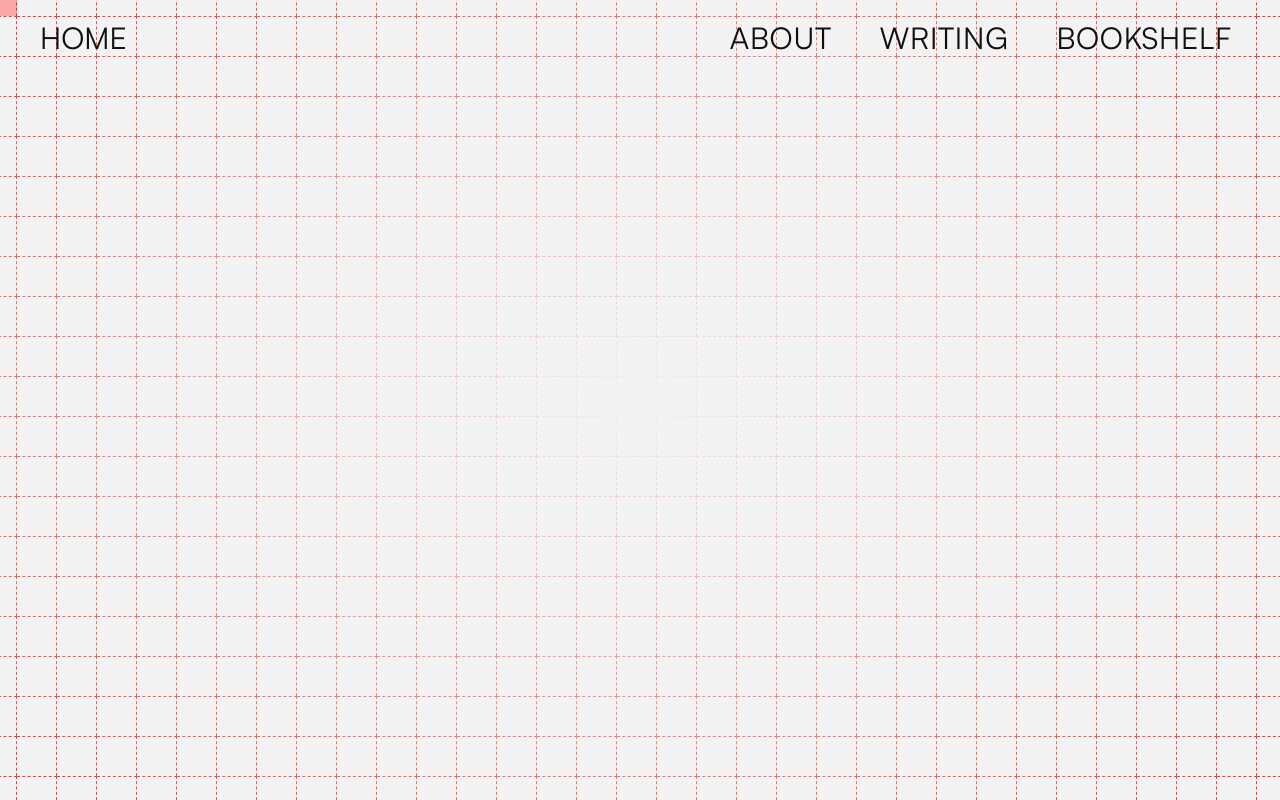
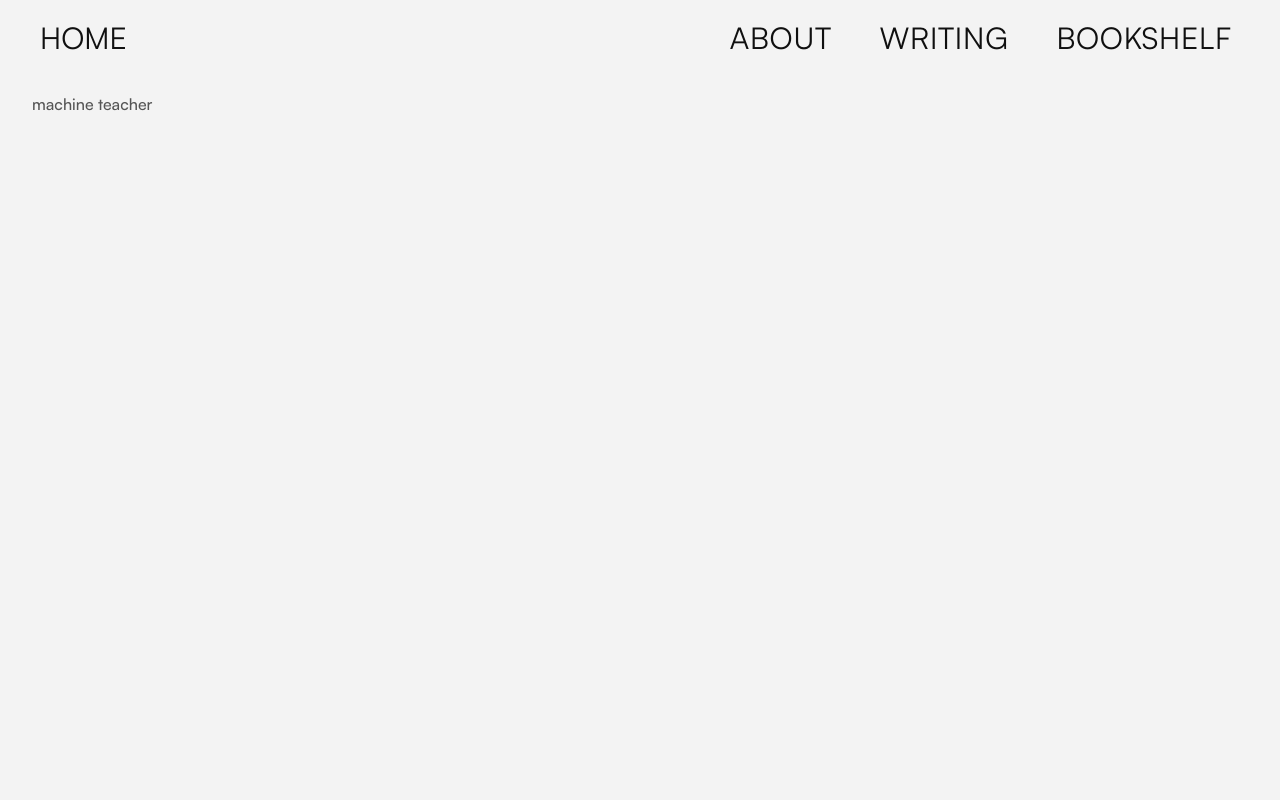
Before and after one commit to beverm2391/beneverman.com-v5, a Next.js app: page /canvas in a window 1280 px wide. Built offline with nearby package versions, Linux system fonts and the light colour scheme; a web font is replaced by a local one.

Commit message:
got a new version thats simple but clean

```diff
--- a/app/(landing)/page.tsx
+++ b/app/(landing)/page.tsx
@@ -1,5 +1,6 @@
 import HoverScatter from '@/core/components/HoverScatter';
-import LandingPage from '@/core/components/Pages_/LandingPage';
+// import LandingPage from '@/core/components/Pages_/Landing/LandingPage';
+import LandingPage from '@/core/components/Pages_/Landing/LandingPage';
 
 export default function Home() {
   return (
--- a/core/components/BackgroundBoxes.tsx
+++ b/core/components/BackgroundBoxes.tsx
@@ -7,15 +7,15 @@ export const BoxesCore = ({ className, ...rest }: { className?: string }) => {
     const rows = new Array(150).fill(1);
     const cols = new Array(100).fill(1);
     let colors = [
-        "--sky-300",
-        "--pink-300",
-        "--green-300",
-        "--yellow-300",
-        "--red-300",
-        "--purple-300",
-        "--blue-300",
-        "--indigo-300",
-        "--violet-300",
+        "--sky-500",
+        "--pink-500",
+        "--green-500",
+        "--yellow-500",
+        "--red-500",
+        "--purple-500",
+        "--blue-500",
+        "--indigo-500",
+        "--violet-500",
     ];
     const getRandomColor = () => {
         return colors[Math.floor(Math.random() * colors.length)];
@@ -36,8 +36,8 @@ export const BoxesCore = ({ className, ...rest }: { className?: string }) => {
                 <motion.div
                     key={`row` + i}
                     className={cn(
-                        "w-[40px] h-[40px]",
-                        "border-l",
+                        "w-[70px] h-[70px]",
+                        // "border-l",
                         "border-slate-700 relative border-dashed"
                     )}
                 >
@@ -52,10 +52,13 @@ export const BoxesCore = ({ className, ...rest }: { className?: string }) => {
                             }}
                             key={`col` + j}
                             className={cn(
-                                "w-[40px] h-[40px]",
-                                "border-r border-t",
-                                "border-red-700 border-dashed relative",
+                                "w-[70px] h-[70px]",
+                                // "border-r border-t",
+                                "border-black border-dashed relative",
                                 "border-opacity-80",
+                                // "rounded-full",
+                                "hover:shadow-2xl",
+                                "hover:cursor-grab"
                             )}
                         >
                             {/* {j % 2 === 0 && i % 2 === 0 ? (
--- a/core/components/Pages_/CanvasPage.tsx
+++ b/core/components/Pages_/CanvasPage.tsx
@@ -3,12 +3,11 @@
 import { Boxes } from "../BackgroundBoxes";
 import InfiniteTube from "../InfiniteTubeV2";
 import TestR3F from "../TestR3F";
+import TextTransition from "../TextTransition";
 import Waves from "../WavesV1";
 
 export default function CanvasPage() {
     return (
-        <div className="absolute inset-0 w-full h-full [mask-image:radial-gradient(transparent,white)] overflow-hidden">
-            <Boxes />
-        </div>
+        <TextTransition />
     )
 }
--- a/core/components/Pages_/LandingPage.tsx
+++ b/core/components/Pages_/Landing/LandingPage.tsx
@@ -4,11 +4,12 @@ import { FADE_IN_ANIMATION_VARIANTS, FADE_UP_ANIMATION_VARIANTS } from "@/config
 import { motion, useInView } from "framer-motion";
 import { Suspense, useRef } from "react";
 
-import Waves from "../WavesV1";
+import Waves from "../../WavesV1";
 import { cn } from "@/lib/utils";
-import BoxesDemo, { Boxes } from "../BackgroundBoxes";
-import { LampContainer } from "../Lamp";
-import ResponsiveGrid from "../ResponsiveGrid";
+import BoxesDemo, { Boxes } from "../../BackgroundBoxes";
+import { LampContainer } from "../../Lamp";
+import ResponsiveGrid from "../../ResponsiveGrid";
+import TextTransition from "../../TextTransition";
 
 export default function LandingPage() {
     const currentYear: number = new Date().getFullYear();
@@ -23,7 +24,7 @@ export default function LandingPage() {
                 animate={{ opacity: 1 }}
                 transition={{ duration: 0.4 }}
             >
-                <div className="w-full h-full flex flex-col p-8">
+                <div className="w-full h-full flex flex-col p-8 items-center justify-center">
                     {/* <h2
                             className={cn(
                                 "text-3xl md:text-4xl lg:text-5xl xl:text-6xl 7xl:text-6xl mt-12 mb-4",
@@ -36,7 +37,7 @@ export default function LandingPage() {
                             "Ben is just crazy enough to keep things interesting, and just sane enough to keep things together."
                         </h2>
                     </div> */}
-                    <div className='w-full h-full flex flex-col z-10 md:items-center justify-center'>
+                    <div className='flex flex-col items-center justify-center my-36 -translate-y-10 z-10'>
                         <div className={cn(
                             // "bg-red-500",
                             // "bg-gradient-to-r from-white via-slate-200 to-slate-100",
@@ -44,39 +45,40 @@ export default function LandingPage() {
                             "bg-clip-text",
                             // "translate-y-[-10vh] md:translate-y-0",
                             // "translate-y-[-20vh]",
+                            "z-10 "
                         )}>
                             <h1
                                 className={cn(
-                                    "text-8xl md:text-8xl lg:text-[9rem] xl:text-[11rem] 2xl:text-[12rem]",
+                                    "text-8xl md:text-8xl lg:text-[8rem] xl:text-[9rem] 2xl:text-[12rem]",
                                     "font-bold",
                                     "uppercase",
                                     "text-transparent",
                                     "tracking-tight",
-                                    // "stroke"
                                 )}>
-                                Ben<br className="block md:hidden" />{' '}Everman
+                                Ben<br className="block hidden" />{' '}E<span className="text-red-500">.</span>
                             </h1>
                         </div>
                         <h2 className={cn(
                             "text-3xl md:text-4xl lg:text-5xl xl:text-6xl 7xl:text-6xl mt-4",
-                            "text-[var(--hero-text-color)] font-medium",
-                            "z-10",
+                            "text-[var(--hero-text-color)] font-medium z-10",
+                            ""
                         )}>
-                            tinkerer, purveyor of strange ideas, neuron tickler
+                            <TextTransition/>
                         </h2>
                     </div>
                 </div>
                 <motion.div
                     className={cn(
                         "absolute top-0 left-0 w-full h-full overflow-hidden",
-                        "[mask-image:radial-gradient(white,transparent)]",
+                        "[mask-image:radial-gradient(transparent,white)]",
                     )}
                     initial={{ opacity: 0 }}
-                    animate={{ opacity: 0.9 }}
+                    animate={{ opacity: 1 }}
                     transition={{ duration: 0.4, delay: 0.4 }}
                 >
-                    <ResponsiveGrid />
-                    <Waves />
+                    {/* <ResponsiveGrid /> */}
+                    {/* <Waves /> */}
+                    <BoxesDemo />
                 </motion.div>
             </motion.div>
         </section>
--- /dev/null
+++ b/core/components/Pages_/Landing/LandingPage2.tsx
@@ -0,0 +1,29 @@
+import { cn } from '@/lib/utils';
+import TextTransition from '../../TextTransition';
+
+export default function LandingPage() {
+    return (
+        <div className={cn(
+                'top-0 left-0 absolute w-full h-full flex flex-col pt-16 px-8 mb-8',
+                'bg-[#f2e9e2]'
+            )}>
+            <div className={cn(
+                'h-full',
+                ' border-slate-900',
+                'w-full px-[10vw]',
+                'pb-24',
+                )}>
+                <div className="">
+                    <h1 className="text-[11rem] font-bold tracking-tight uppercase">
+                        <span>
+                            Ben Everman.
+                        </span>
+                    </h1>
+                </div>
+                <div className="text-6xl">
+                    <TextTransition />
+                </div>
+            </div>
+        </div>
+    );
+}
--- /dev/null
+++ b/core/components/TextTransition.tsx
@@ -0,0 +1,46 @@
+"use client"
+
+import { motion } from "framer-motion";
+import { useEffect, useState } from "react";
+import { AnimatePresence } from "framer-motion";
+
+export default function TextTransition() {
+    const texts = [
+        "software engineer",
+        "tinkerer",
+        "machine teacher",
+        "neural networker",
+        "purveyor of fine ideas",
+    ]
+
+    const [index, setIndex] = useState(0);
+
+    useEffect(() => {
+        // Change the text every 2.4 seconds (400ms for animation out, 400ms for animation in, and 1600ms of visibility)
+        // The total duration matches the transition duration + delay so the text stays visible for 2 seconds
+        const cycleTexts = setInterval(() => {
+            setIndex((currentIndex) => (currentIndex + 1) % texts.length);
+        }, 2400);
+
+        return () => clearInterval(cycleTexts);
+    }, [texts.length]);
+
+    return (
+        <div className='flex flex-col'>
+            <AnimatePresence
+                mode="wait"
+            >
+                <motion.div
+                    key={texts[index]}
+                    initial={{ opacity: 0, }}
+                    animate={{  opacity: 1, }}
+                    exit={{ opacity: 0, }}
+                    transition={{ duration: 0.4, ease: "easeInOut" }}
+                    className='relative font-medium'
+                >
+                    {texts[index]}
+                </motion.div>
+            </AnimatePresence>
+        </div>
+    )
+}
--- a/styles/globals.css
+++ b/styles/globals.css
@@ -13,8 +13,8 @@ body {
     --text-color: rgb(16, 16, 16);
     --hover-color: #e2e2e247;
 
-    --hero-background-color: #264653;
-    --hero-text-color: rgb(255, 255, 255);
+    --hero-background-color: #f3f3f3;
+    --hero-text-color: rgb(19, 19, 19);
     --hero-hover-color: rgba(208, 208, 208, 0.123);
 
     /* --wave-color-1: #ff006e;
@@ -31,3 +31,7 @@ body {
 .stroke {
     -webkit-text-stroke: 3px black;
 }
+
+.test {
+    transform-origin: top;
+}
```
Also changed, not shown: lib/splitting.min.js (added).
